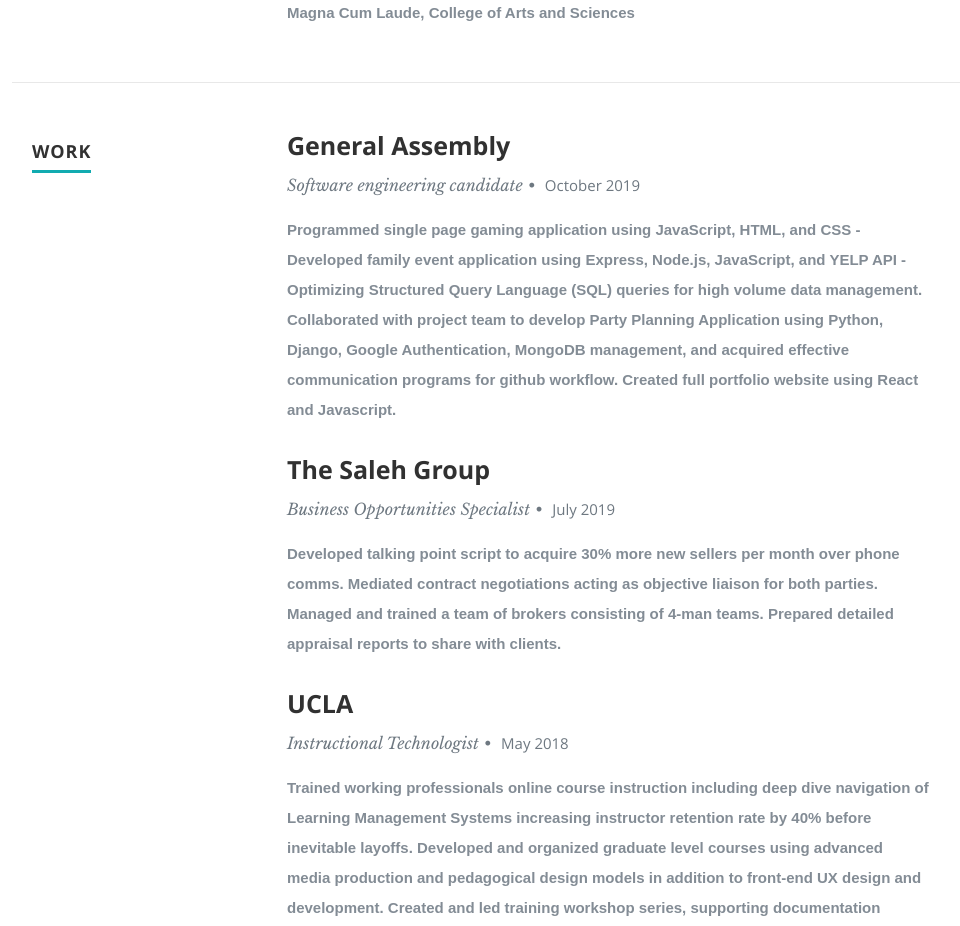
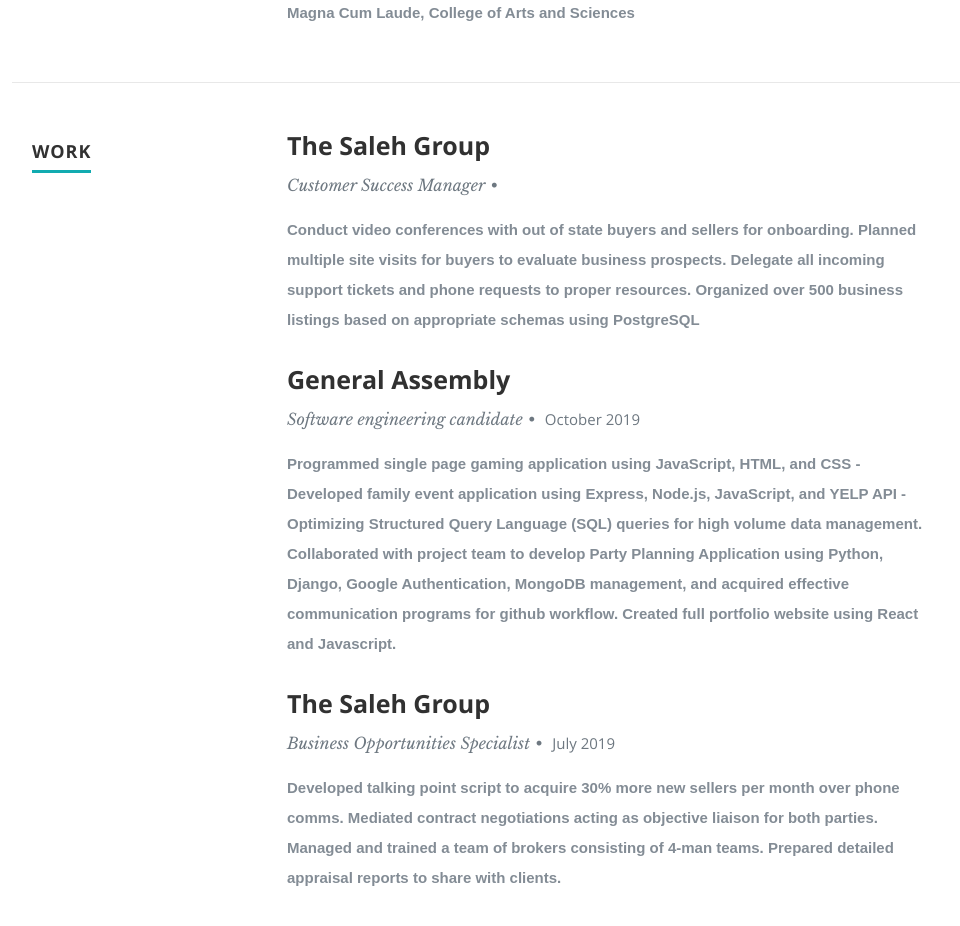
Before and after one commit to snsaleh1/react-portfolio, a React (Create React App) app: page / in a window 1280 px wide. Shown: the part 1780-2706 px from the top of the page, without its empty margins (118-1078 px from the left). Built offline with nearby package versions, Linux system fonts and the light colour scheme.

Commit message:
added current position to resume

```diff
--- a/src/resumeData.js
+++ b/src/resumeData.js
@@ -48,6 +48,13 @@
     }
   ],
   "work":[
+    {
+      "CompanyName":"The Saleh Group",
+      "specialization":"Customer Success Manager",
+      "MonthOfLeaving":"",
+      "YearOfLeaving":"",
+      "Achievements":"Conduct video conferences with out of state buyers and sellers for onboarding. Planned multiple site visits for buyers to evaluate business prospects. Delegate all incoming support tickets and phone requests to proper resources. Organized over 500 business listings based on appropriate schemas using PostgreSQL"
+    },
     {
       "CompanyName":"General Assembly",
       "specialization":"Software engineering candidate",
```
